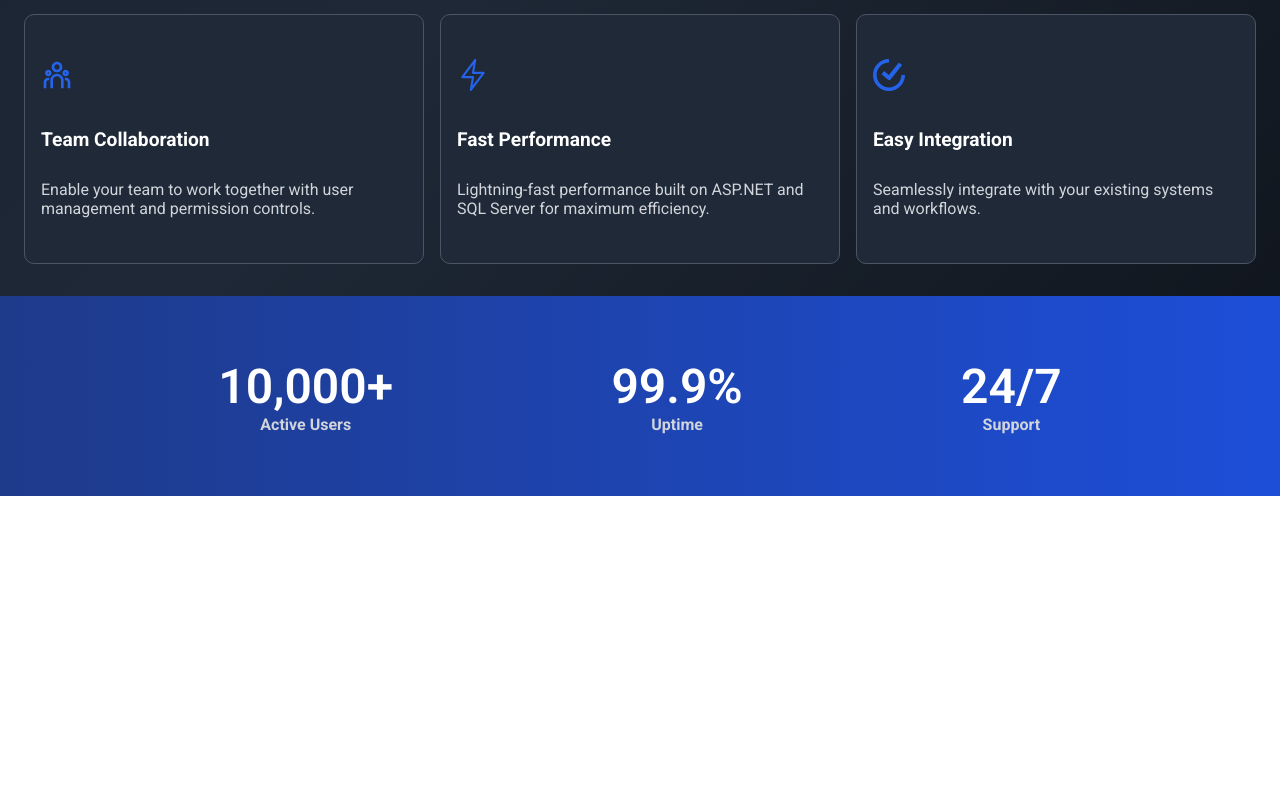
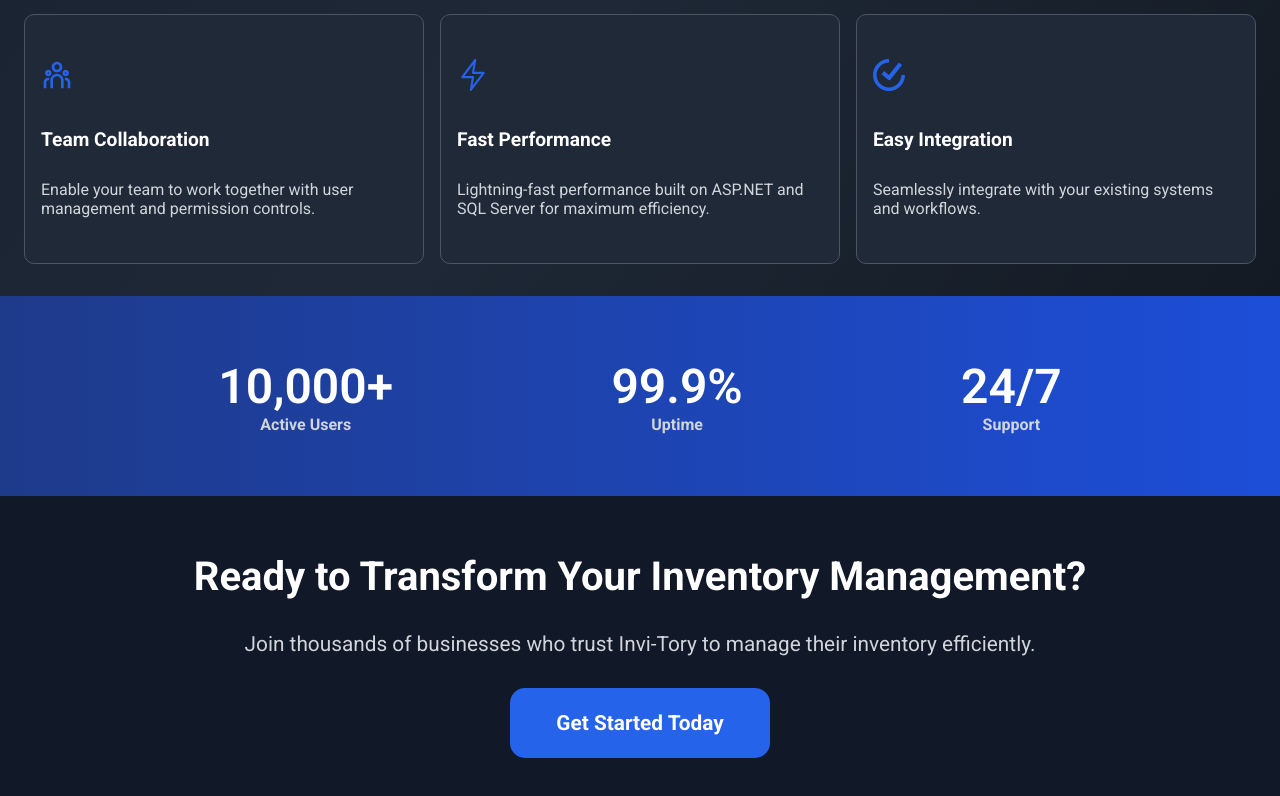
Before and after one commit to Alexander-Agu/Invi-Tory, a React (Vite) app in the folder Client/: page / in a window 1280 px wide. Shown: the part 907-1703 px from the top of the page. Before the commit the page ends 1403 px from the top, so only its background shows below. Built offline with nearby package versions, Linux system fonts and the light colour scheme.

Commit message:
Added basic cta section

```diff
--- a/Client/src/components/CTA/Cta.jsx
+++ b/Client/src/components/CTA/Cta.jsx
@@ -0,0 +1,15 @@
+import React from 'react'
+import "./cta.css"
+
+export default function Cta() {
+  return (
+    <section className='cta-container'>
+        <h2>Ready to Transform Your Inventory Management?</h2>
+        <p>Join thousands of businesses who trust Invi-Tory to manage their inventory efficiently.</p>
+
+        <a href="#">
+            Get Started Today
+        </a>
+    </section>
+  )
+}
--- a/Client/src/components/CTA/cta.css
+++ b/Client/src/components/CTA/cta.css
@@ -0,0 +1,49 @@
+@import url('https://fonts.googleapis.com/css2?family=Roboto:ital,wght@0,100..900;1,100..900&display=swap');
+
+
+/* CTA Container */
+.cta-container{
+    width: 100%;
+    height: 40vh;
+
+    background-color: #111827;
+
+    font-size: 1.3rem;
+    font-family: "Roboto", sans-serif;
+    font-optical-sizing: auto;
+    font-style: normal;
+    font-variation-settings:
+        "wdth" 100;
+
+    display: flex;
+    flex-direction: column;
+    align-items: center;
+    justify-content: center;
+    gap: 2rem;
+}
+
+
+/* CTA texts */
+.cta-container h2{
+    font-weight: bolder;
+    font-size: 2.5rem;
+    color: white;
+}
+
+.cta-container p{
+    color: #d1d5db;
+}
+
+.cta-container a{
+    width: 260px;
+    height: 70px;
+
+    color: white;
+    text-decoration: none;
+    font-weight: bold;
+    background-color: #2563eb;
+    border-radius: 15px;
+
+    display: grid;
+    place-content: center;
+}
--- a/Client/src/main.jsx
+++ b/Client/src/main.jsx
@@ -6,6 +6,7 @@ import Header from './components/Header/Header.jsx'
 import Hero from './components/Hero/Hero.jsx'
 import Features from './components/Features/Features.jsx'
 import Stat from './components/Stat/Stat.jsx'
+import Cta from './components/CTA/Cta.jsx'
 
 
 createRoot(document.getElementById('root')).render(
@@ -14,6 +15,7 @@ createRoot(document.getElementById('root')).render(
     <Hero />
     <Features />
     <Stat />
+    <Cta />
     <App />
   </StrictMode>,
 )
```
